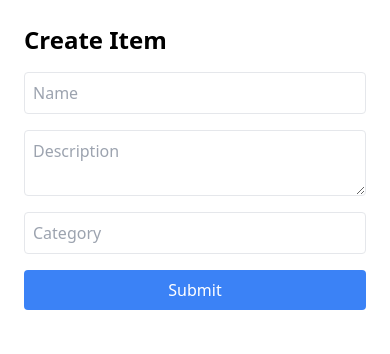
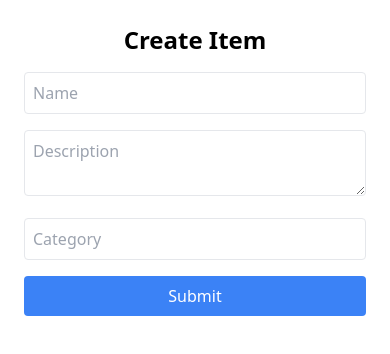
Before and after one commit to tecsxpert/personal-data-inventory, a React app in the folder frontend/: page /create in a window 390 px wide. Shown: the top 354 px of the page. Built offline with nearby package versions, Linux system fonts and the light colour scheme; no server answers; the HTML template or start-up script is replaced by a standard one.

Commit message:
Day 13 — Responsive UI improvements for dashboard, detail and form pages

```diff
--- a/frontend/src/pages/CreateForm.jsx
+++ b/frontend/src/pages/CreateForm.jsx
@@ -62,52 +62,64 @@ const handleSubmit = (e) => {
 };
 
   return (
-    <div className="p-6 max-w-md mx-auto">
-      <h1 className="text-2xl font-bold mb-4">Create Item</h1>
+  <div className="p-6 max-w-xl mx-auto">
+    <h1 className="text-2xl font-bold mb-4 text-center">
+      Create Item
+    </h1>
 
     {message && (
       <p className="text-center mb-4 text-sm font-medium">
         {message}
       </p>
     )}
-      <form onSubmit={handleSubmit} className="flex flex-col gap-4">
 
+    <form onSubmit={handleSubmit} className="space-y-4">
+
+      <div>
         <input
           type="text"
           name="name"
           placeholder="Name"
           value={form.name}
           onChange={handleChange}
-          className="border p-2 rounded"
+          className="border p-2 rounded w-full"
         />
-        {errors.name && <p className="text-red-500 text-sm">{errors.name}</p>}
+        {errors.name && (
+          <p className="text-red-500 text-sm mt-1">{errors.name}</p>
+        )}
+      </div>
 
+      <div>
         <textarea
           name="description"
           placeholder="Description"
           value={form.description}
           onChange={handleChange}
-          className="border p-2 rounded"
+          className="border p-2 rounded w-full"
         />
         {errors.description && (
-          <p className="text-red-500 text-sm">{errors.description}</p>
+          <p className="text-red-500 text-sm mt-1">{errors.description}</p>
         )}
+      </div>
 
+      <div>
         <input
           type="text"
           name="category"
           placeholder="Category"
           value={form.category}
           onChange={handleChange}
-          className="border p-2 rounded"
+          className="border p-2 rounded w-full"
         />
         {errors.category && (
-          <p className="text-red-500 text-sm">{errors.category}</p>
+          <p className="text-red-500 text-sm mt-1">{errors.category}</p>
         )}
+      </div>
 
-        <button className="bg-blue-500 text-white p-2 rounded">
+      <button className="w-full bg-blue-500 text-white p-2 rounded hover:bg-blue-600">
         Submit
       </button>
+
     </form>
   </div>
 );
--- a/frontend/src/pages/Dashboard.jsx
+++ b/frontend/src/pages/Dashboard.jsx
@@ -113,24 +113,23 @@ const handleExport = () => {
 };
 
   return (
-    <div className="p-6">
+  <div className="p-6 max-w-6xl mx-auto">
     <h1 className="text-2xl font-bold mb-4">List Page</h1>
 
-    <div className="mb-4">
+    {/* Filters */}
+    <div className="grid grid-cols-1 md:grid-cols-2 gap-3 mb-4">
       <input
         type="text"
         placeholder="Search..."
         value={search}
         onChange={(e) => setSearch(e.target.value)}
-        className="border px-3 py-1 rounded w-full"
+        className="border px-3 py-2 rounded w-full"
       />
-    </div>
 
-    <div className="mb-4">
       <select
         value={status}
         onChange={(e) => setStatus(e.target.value)}
-        className="border px-3 py-1 rounded w-full"
+        className="border px-3 py-2 rounded w-full"
       >
         <option value="">All Status</option>
         <option value="ACTIVE">ACTIVE</option>
@@ -138,38 +137,43 @@ const handleExport = () => {
       </select>
     </div>
 
-    <div className="mb-4 flex gap-2">
+    {/* Date Filters */}
+    <div className="grid grid-cols-1 md:grid-cols-2 gap-3 mb-4">
       <input
         type="date"
         value={startDate}
         onChange={(e) => setStartDate(e.target.value)}
-        className="border px-3 py-1 rounded w-full"
+        className="border px-3 py-2 rounded w-full"
       />
 
       <input
         type="date"
         value={endDate}
         onChange={(e) => setEndDate(e.target.value)}
-        className="border px-3 py-1 rounded w-full"
+        className="border px-3 py-2 rounded w-full"
       />
     </div>
 
+    {/* Action Buttons */}
+    <div className="flex flex-wrap gap-2 mb-4">
       <button
         onClick={handleExport}
-      className="mb-4 bg-green-500 text-white px-3 py-1 rounded hover:bg-green-600"
+        className="bg-green-500 text-white px-3 py-2 rounded hover:bg-green-600"
       >
         Export CSV
       </button>
 
-
       <button
         onClick={() => navigate("/analytics")}
-      className="mb-4 ml-2 bg-blue-500 text-white px-3 py-1 rounded hover:bg-blue-600"
+        className="bg-blue-500 text-white px-3 py-2 rounded hover:bg-blue-600"
       >
-      Go to Analytics
+        Analytics
       </button>
+    </div>
 
-      <table className="w-full border border-gray-300">
+    {/* Table Wrapper for Scroll */}
+    <div className="overflow-x-auto">
+      <table className="min-w-full border border-gray-300">
         <thead className="bg-gray-200">
           <tr>
             <th className="border p-2">ID</th>
@@ -230,18 +234,20 @@ const handleExport = () => {
           )}
         </tbody>
       </table>
+    </div>
 
-      <div className="mt-4 flex gap-2">
+    {/* Pagination */}
+    <div className="mt-4 flex justify-between">
       <button
         onClick={() => setPage((prev) => Math.max(prev - 1, 0))}
-          className="bg-gray-300 px-3 py-1 rounded"
+        className="bg-gray-300 px-3 py-2 rounded"
       >
         Prev
       </button>
 
       <button
         onClick={() => setPage((prev) => prev + 1)}
-          className="bg-gray-300 px-3 py-1 rounded"
+        className="bg-gray-300 px-3 py-2 rounded"
       >
         Next
       </button>
--- a/frontend/src/pages/Detail.jsx
+++ b/frontend/src/pages/Detail.jsx
@@ -46,8 +46,7 @@ export default function Detail() {
   if (!data) return <p>Loading...</p>;
 
 return (
-    <div className="p-6 max-w-xl mx-auto">
-      {/* Back Button */}
+  <div className="p-6 max-w-2xl mx-auto">
     <button
       onClick={() => navigate(-1)}
       className="mb-4 bg-gray-300 px-3 py-1 rounded hover:bg-gray-400"
@@ -57,8 +56,7 @@ export default function Detail() {
 
     <h2 className="text-2xl font-bold mb-4">Detail Page</h2>
 
-      {/* Detail Card */}
-      <div className="border rounded p-4 space-y-2 shadow">
+    <div className="border rounded p-4 shadow space-y-2">
       <p><b>ID:</b> {data.id}</p>
       <p><b>Name:</b> {data.name}</p>
       <p><b>Description:</b> {data.description}</p>
@@ -79,7 +77,7 @@ export default function Detail() {
         </span>
       </p>
 
-        <div className="mt-3 flex gap-2">
+      <div className="flex flex-wrap gap-2 mt-3">
         <button
           onClick={() => navigate(`/edit/${data.id}`)}
           className="bg-yellow-400 px-3 py-1 rounded hover:bg-yellow-500"
@@ -110,7 +108,7 @@ export default function Detail() {
       {aiLoading ? (
         <p className="mt-2 text-blue-500">Loading AI response...</p>
       ) : aiResponse ? (
-          <div className="mt-3 space-y-2">
+        <div className="mt-3 space-y-1">
           <p><b>Summary:</b> {aiResponse.summary}</p>
           <p><b>Risk:</b> {aiResponse.risk}</p>
           <p><b>Recommendation:</b> {aiResponse.recommendation}</p>
```
Lines whose indentation alone changed are shown as unchanged.
